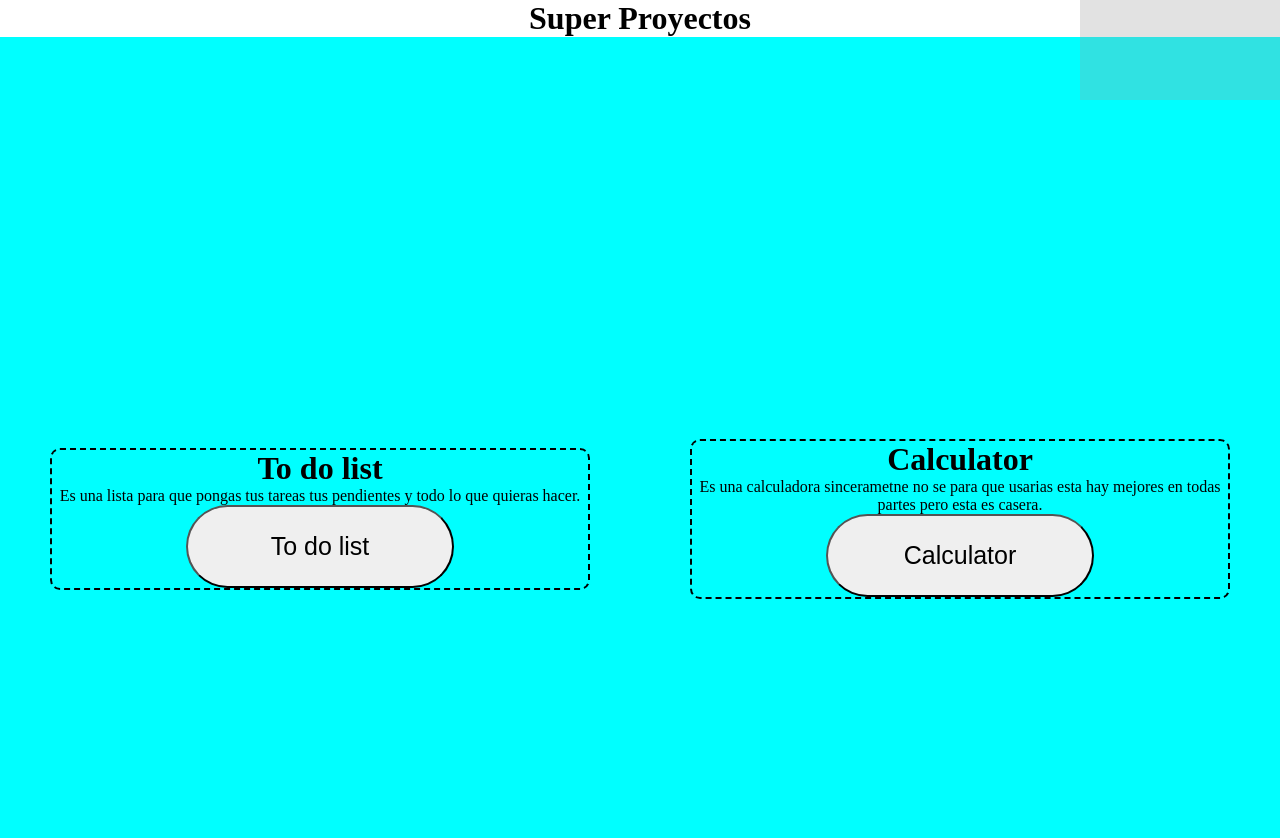
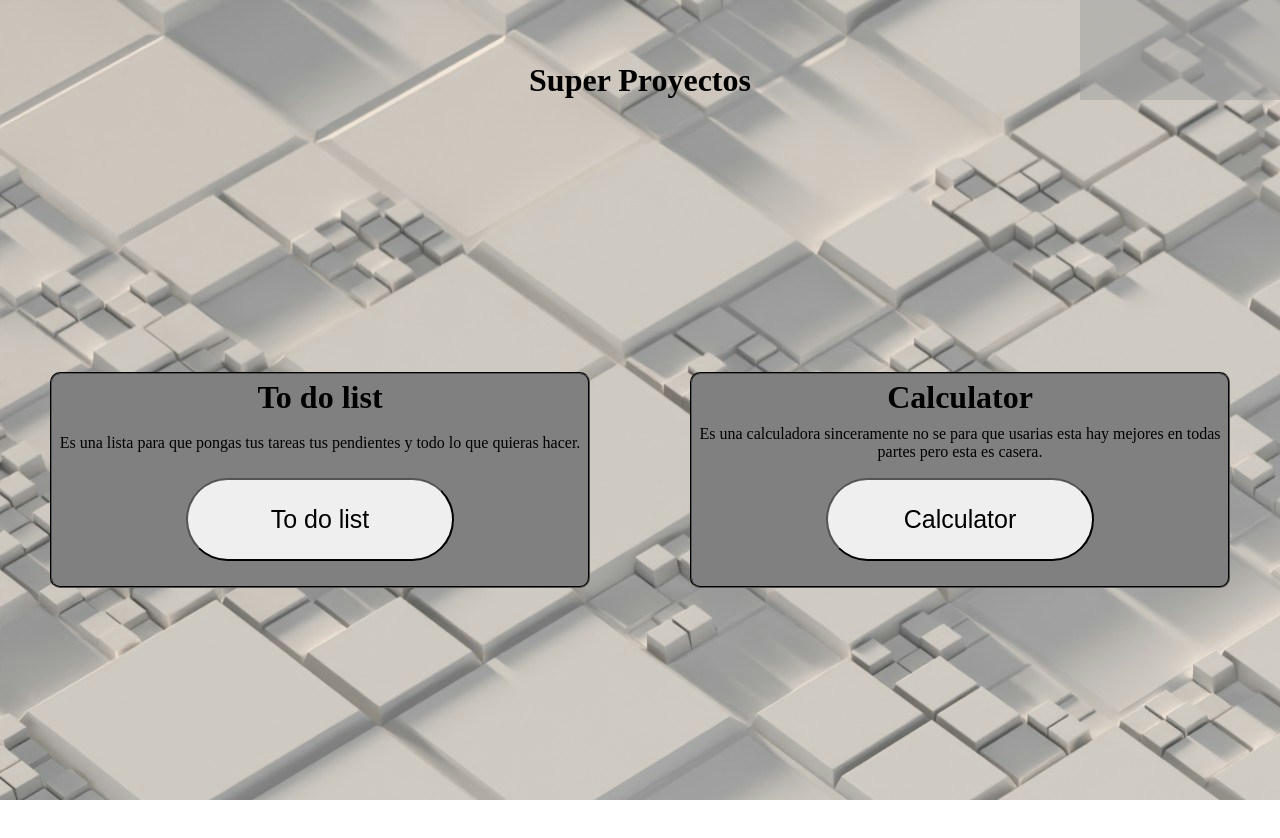
Before and after one commit to Efemifilifi/todolist, a plain HTML site: page index.html in a window 1280 px wide. After the commit the page ends 800 px from the top, so only its background shows below. Drawn offline with Linux system fonts and the light colour scheme; grey boxes are pictures that could not be loaded.

Commit message:
subi la foto blanca

```diff
--- a/index.css
+++ b/index.css
@@ -2,26 +2,37 @@
     margin:0px;
     padding:0px;
 }
+
 #maewing{
     height: 100px;
     width: 200px;
     position: fixed;
     top: 0px;
     right: 0px;
-    opacity: 0.3;
+    opacity: 0.5;
 }
 #container{
+    background-image: url('/images/fotoBlanca.jpg');
     width: 100%;
-    height: 1000px;
+    height: 100vh;
     display: flex;
     align-items: center;
     flex-direction: column;
 
 }
+#tituloPrincipal{
+    display: flex;
+    align-items: center;
+    height: 20%;
+
+}
+.titulos{
+    font-weight: 100000;
+}
 #lista{
     width: 100%;
-    height: 100%;
-    background-color: aqua;
+    height: 80%;
+
     display: flex;
     align-items: center;
 
@@ -38,6 +49,7 @@ button{
     padding-right: 50px;
     font-size: 100%;
     width: 50%;
+    height: 100%;
 }
 
 a{
@@ -56,15 +68,17 @@ p{
     text-align: center;
 }
 .card{
+    background-color: grey;
     margin: 50px;
     width: 50%;
+    height: 33%;
     display: flex;
     flex-direction: column;
     align-items: center;
     border-radius: 10px;
     border-color: black;
     border-width: 2.5px;
-    border-style: dashed;
+    border-style: groove;
 
 }
 .titles{
@@ -86,4 +100,5 @@ p{
     height: 33%;
     display: flex;
     align-items: end;
+    padding: 25px;
 }
--- a/index.html
+++ b/index.html
@@ -4,35 +4,36 @@
     <meta charset="UTF-8">
     <meta name="viewport" content="width=device-width, initial-scale=1.0">
     <link rel="stylesheet" href="index.css">
+
     <title>index</title>
 </head>
 <body>
 <div id="container" >
     <img src="images/maewing .png" alt="mamas" id="maewing">
-    <div>
-        <h1>Super Proyectos</h1>
+    <div id="tituloPrincipal">
+        <h1 class="titulos">Super Proyectos</h1>
     </div>
     <div id="lista">
         <div class="card">
             <div class="titles">
-                <h1>To do list</h1>
+                <h1 class="titulos">To do list</h1>
             </div >
             <div class="body">
                 <p>Es una lista para que pongas tus tareas tus pendientes y todo lo que quieras hacer. </p>
             </div>
             <div class="buttons">
-                <a href="toDoList.html"><Button>To do list</Button></a>
+                <a href="toDoList.html" target="_blank"><Button>To do list</Button></a>
             </div>
         </div>
         <div class="card">
             <div class="titles">
-                <h1>Calculator</h1>
+                <h1 class="titulos">Calculator</h1>
             </div >
             <div class="body">
-                <p>Es una calculadora sincerametne no se para que usarias esta hay mejores en todas partes pero esta es casera.</p>
+                <p>Es una calculadora sinceramente no se para que usarias esta hay mejores en todas partes pero esta es casera.</p>
             </div>
             <div class="buttons">
-                <a href="calculator.html"><button>Calculator</button></a>
+                <a href="calculator.html" target="_blank"><button>Calculator</button></a>
             </div>
         </div>
 
```
Also changed, not shown: images/fotoBlanca.jpg (added), 1 other file.
